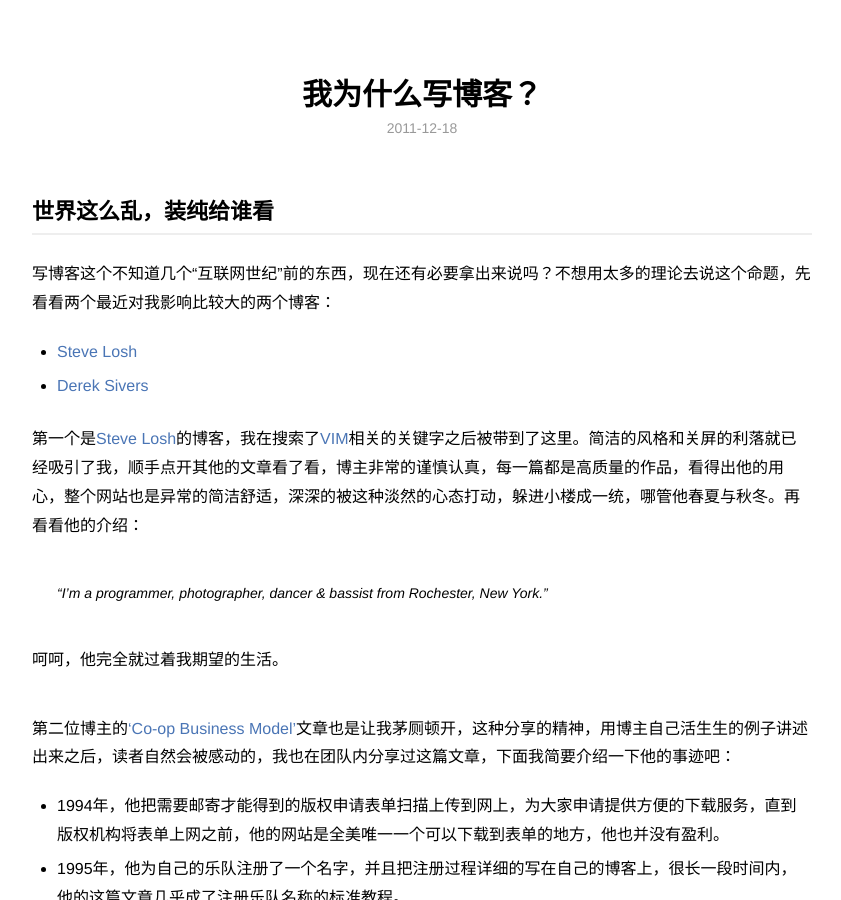
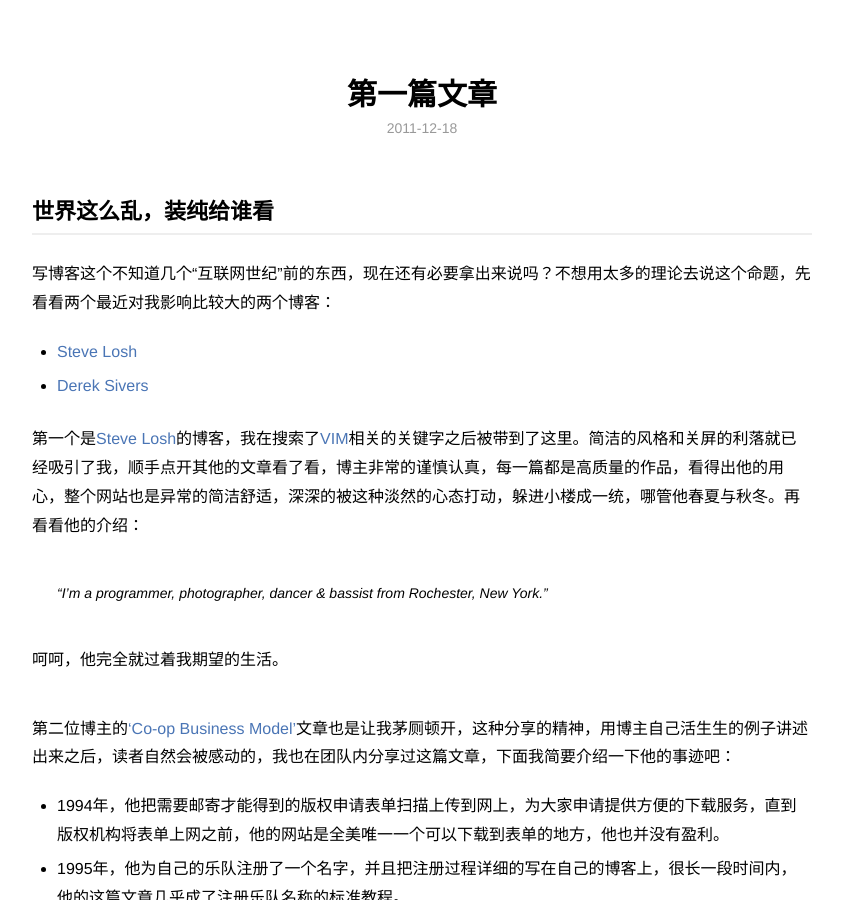
Before and after one commit to ChiaoY/ChiaoY.github.io, a Jekyll site: the page built from _posts/2011-12-18-why-blog.md, in a window 1280 px wide and 900 px high. Shown: the whole window, without its empty margins (218-1059 px from the left). Built offline with Jekyll 4.4.1, drawn with Linux system fonts in a browser that asks for light colours.

Commit message:
change post test

```diff
--- a/_posts/2011-12-18-why-blog.md
+++ b/_posts/2011-12-18-why-blog.md
@@ -1,6 +1,6 @@
 ---
 layout:     post
-title:      我为什么写博客？
+title:      第一篇文章
 category: blog
 description: 写博客这个这么古老的行为，还有必要拿出来说吗，我看有。
 ---
```
